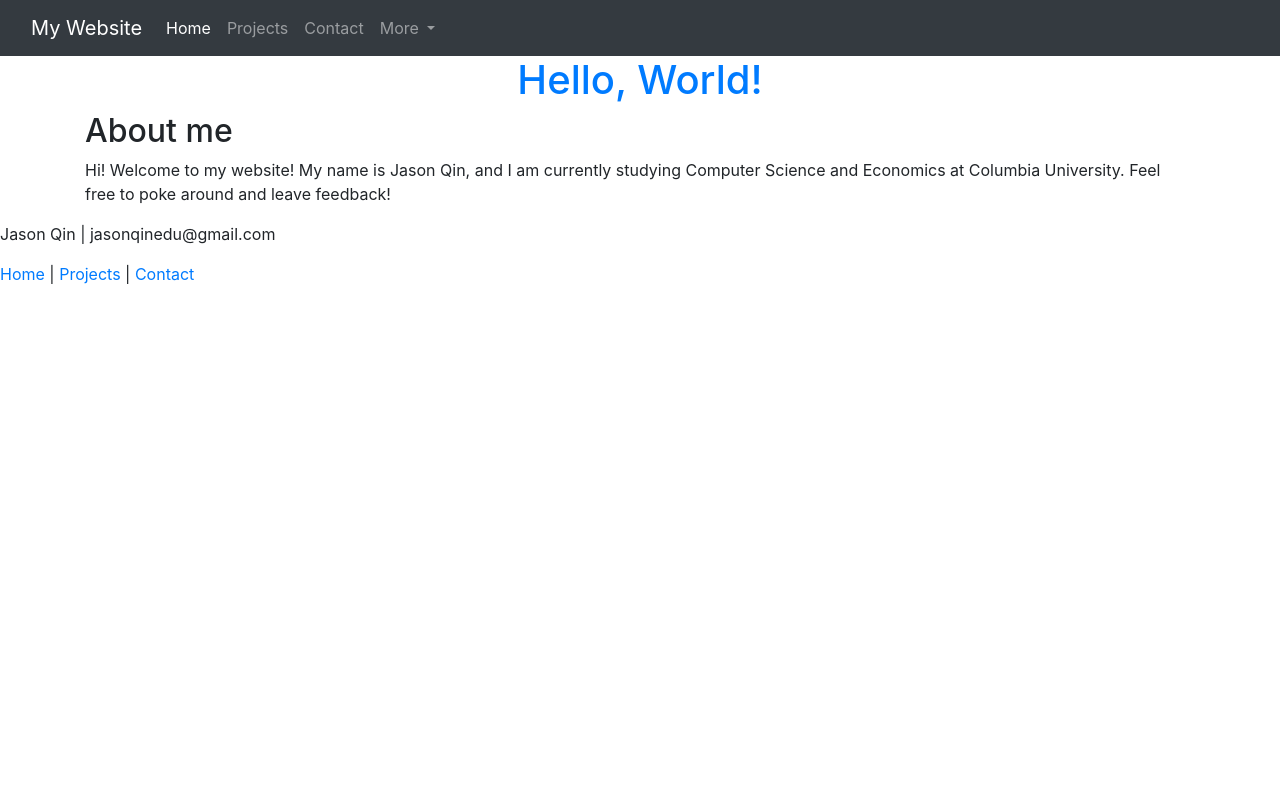
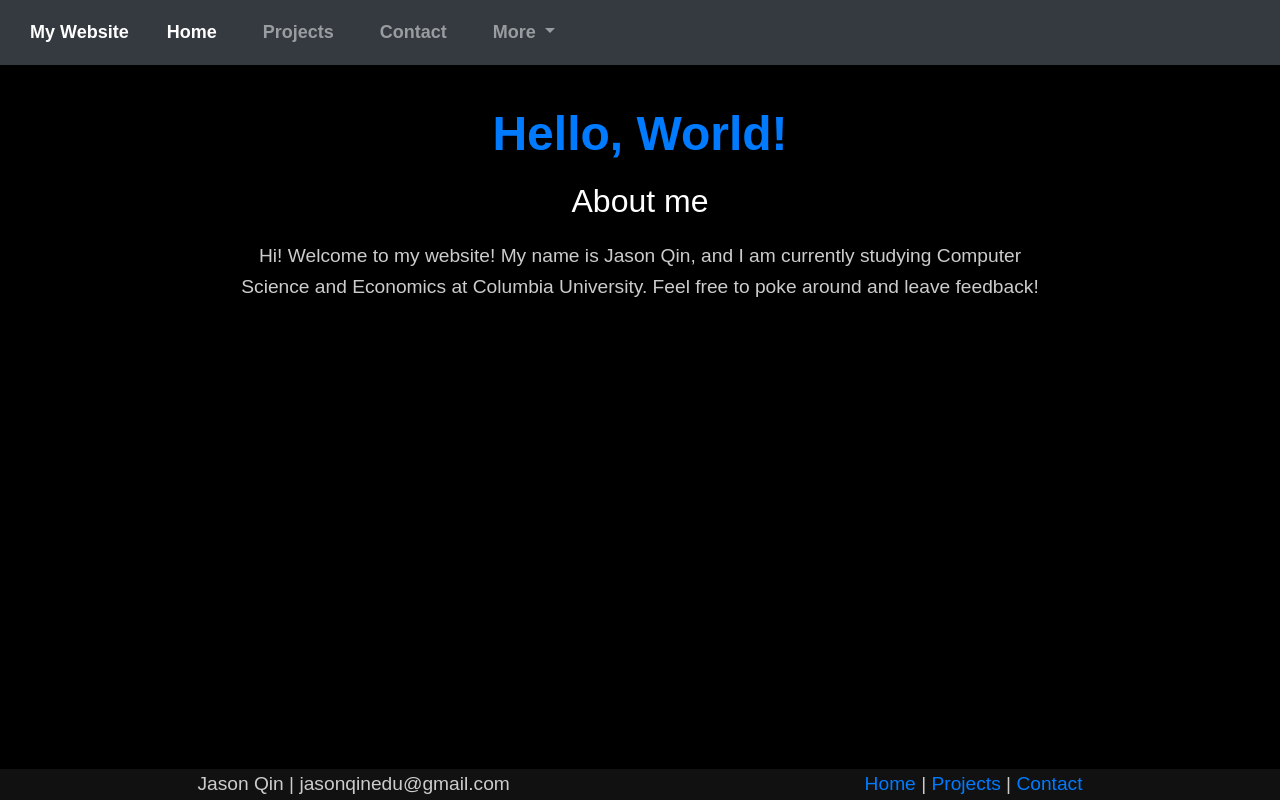
Before and after one commit to jaysonedu/Portfolio, a Django app: page / in a window 1280 px wide. Run offline with Django 5.2, Linux system fonts and the light colour scheme; some libraries are stand-ins or nearby versions.

Commit message:
added designs

```diff
--- a/pages/templates/pages/home.html
+++ b/pages/templates/pages/home.html
@@ -8,4 +8,6 @@
     <h2>About me</h2>
     <p>Hi! Welcome to my website! My name is Jason Qin, and I am currently studying Computer Science and Economics at Columbia University. Feel free to poke around and leave feedback!</p>
 </div>
-{% endblock %}
+
+
+  {%endblock%}
--- a/projects/templates/projects/project_index.html
+++ b/projects/templates/projects/project_index.html
@@ -3,11 +3,6 @@
 {% block content %}
 
 <div class="container">
-    <div class="navbar">
-        <a href="/">Home</a>
-        <a href="/projects">Projects</a>
-        <a href="/contact">Contact</a>
-    </div>
 
     <h1 class="mt-4 mb-4">Projects</h1>
 
--- a/static/css/home.css
+++ b/static/css/home.css
@@ -1,74 +1,106 @@
+/* Reset default margin and padding for all elements */
+* {
+    margin: 0;
+    padding: 0;
+    box-sizing: border-box;
+}
+
+/* Body styling */
 body {
     font-family: 'Arial', sans-serif;
-    margin: 0;
-    padding: 0;
-    background: linear-gradient(to bottom, #eef2f3, #8e9eab);
-    color: #333;
-    min-height: 100vh;
-    display: flex;
-    flex-direction: column;
+    background-color: #000; /* Dark background */
+    color: #fff; /* White text */
+    line-height: 1.6;
 }
 
+/* Navbar styling */
 .navbar {
-    background-color: #2c3e50;
-    box-shadow: 0 2px 4px rgba(0, 0, 0, 0.1);
+    background-color: #111; /* Darker navbar background */
+    padding: 10px 0;
+    display: flex;
+    justify-content: center;
+    box-shadow: 0 4px 8px rgba(0, 0, 0, 0.3);
 }
 
-.navbar-brand {
-    font-size: 24px;
+.navbar a {
+    color: #ffffff; /* Navbar link color */
+    text-decoration: none;
+    margin: 0 15px; /* Spacing between navbar links */
+    font-size: 18px;
     font-weight: bold;
 }
 
-.nav-link {
-    color: #ecf0f1 !important;
-    font-size: 18px;
+.navbar a:hover {
+    color: #007bff; /* Hover color */
 }
 
-.nav-link:hover, .nav-link:focus {
-    background-color: #34495e !important;
-    color: white !important;
-    transition: background-color 0.3s ease;
+/* Container for content */
+.container {
+    max-width: 1200px; /* Adjust max-width as needed */
+    margin: auto; /* Center content horizontally */
+    padding: 40px;
+    text-align: center; /* Center text */
 }
 
-.dropdown-menu {
-    background-color: #34495e;
-    border: none;
-    box-shadow: 0 2px 4px rgba(0, 0, 0, 0.2);
+/* Heading styling */
+h1 {
+    color: #007bff; /* Primary color for heading */
+    margin-bottom: 20px;
+    animation: fadeIn 2s ease-in-out;
+    font-size: 3em; /* Larger font size */
+    font-weight: bold; /* Bold font */
 }
 
-.dropdown-item {
-    color: #ecf0f1 !important;
+h2 {
+    color: #ffffff; /* Ensure heading text is white */
+    margin-bottom: 20px;
+    animation: fadeIn 3s ease-in-out;
+    font-size: 2em; /* Larger font size */
 }
 
-.dropdown-item:hover, .dropdown-item:focus {
-    background-color: #2c3e50 !important;
-    color: white !important;
+/* Paragraph styling */
+p {
+    color: #cccccc; /* Slightly lighter text for paragraphs */
+    margin-bottom: 20px;
+    animation: fadeIn 4s ease-in-out;
+    font-size: 1.2em; /* Slightly larger font size */
+    max-width: 800px; /* Limit width for better readability */
+    margin: 0 auto; /* Center paragraphs */
 }
 
-.container {
-    flex: 1; /* Allow the container to grow to fill remaining space */
-    display: flex;
-    flex-direction: column;
-    justify-content: center; /* Center vertically */
-    align-items: center; /* Center horizontally */
-    text-align: center; /* Center text inside container */
-    padding: 20px;
+/* Animations */
+@keyframes fadeIn {
+    0% { opacity: 0; }
+    100% { opacity: 1; }
 }
 
-.footer {
-    background-color: #2c3e50;
-    color: #ecf0f1;
+/* Footer styling */
+footer {
     text-align: center;
-    padding: 10px;
-    box-shadow: 0 -2px 4px rgba(0, 0, 0, 0.1);
+    padding: 20px;
+    background-color: #111;
+    color: #fff;
+    width: 100%;
+    position: fixed;
+    bottom: 0;
+    display: flex;
+    justify-content: space-between;
+    align-items: center;
+    padding: 0 20px;
 }
 
-.footer a {
-    color: #ecf0f1;
-    text-decoration: none;
-    margin: 0 10px;
+/* Footer navigation links */
+footer .footer-nav {
+    display: flex;
+    gap: 15px;
 }
 
-.footer a:hover {
-    text-decoration: underline;
+footer .footer-nav a {
+    color: #ffffff; /* Footer link color */
+    text-decoration: none;
+    font-size: 14px;
 }
+
+footer .footer-nav a:hover {
+    color: #007bff; /* Hover color */
+}
--- a/templates/base.html
+++ b/templates/base.html
@@ -1,20 +1,15 @@
 <!DOCTYPE html>
 <html lang="en">
+
 <head>
     <meta charset="UTF-8">
     <meta name="viewport" content="width=device-width, initial-scale=1.0">
     <title>{% block title %}My Website{% endblock %}</title>
     {% load static %}
     <link href="https://stackpath.bootstrapcdn.com/bootstrap/4.5.2/css/bootstrap.min.css" rel="stylesheet">
-    <link href="{% static 'css/styles.css' %}" rel="stylesheet">
+    <link href="{% static 'css/home.css' %}" rel="stylesheet">
 </head>
-<!--
-<div class="navbar">
-    <a href="/">Home</a>
-    <a href="/projects">Projects</a>
-    <a href="/contact">Contact</a>
-</div>
--->
+
 <nav class="navbar navbar-expand-lg navbar-dark bg-dark">
     <div class="container-fluid">
         <a class="navbar-brand" href="/">My Website</a>
```
